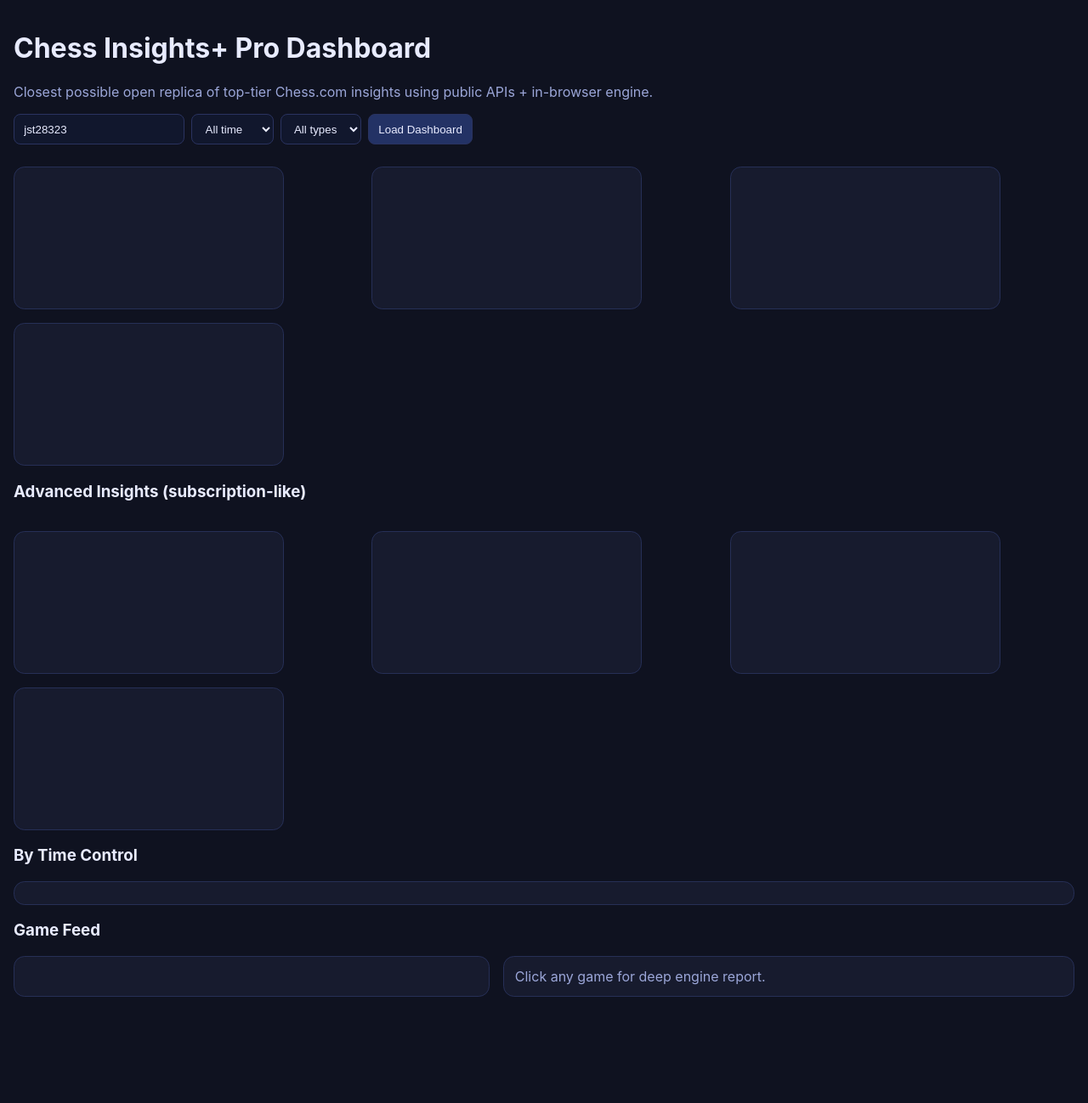
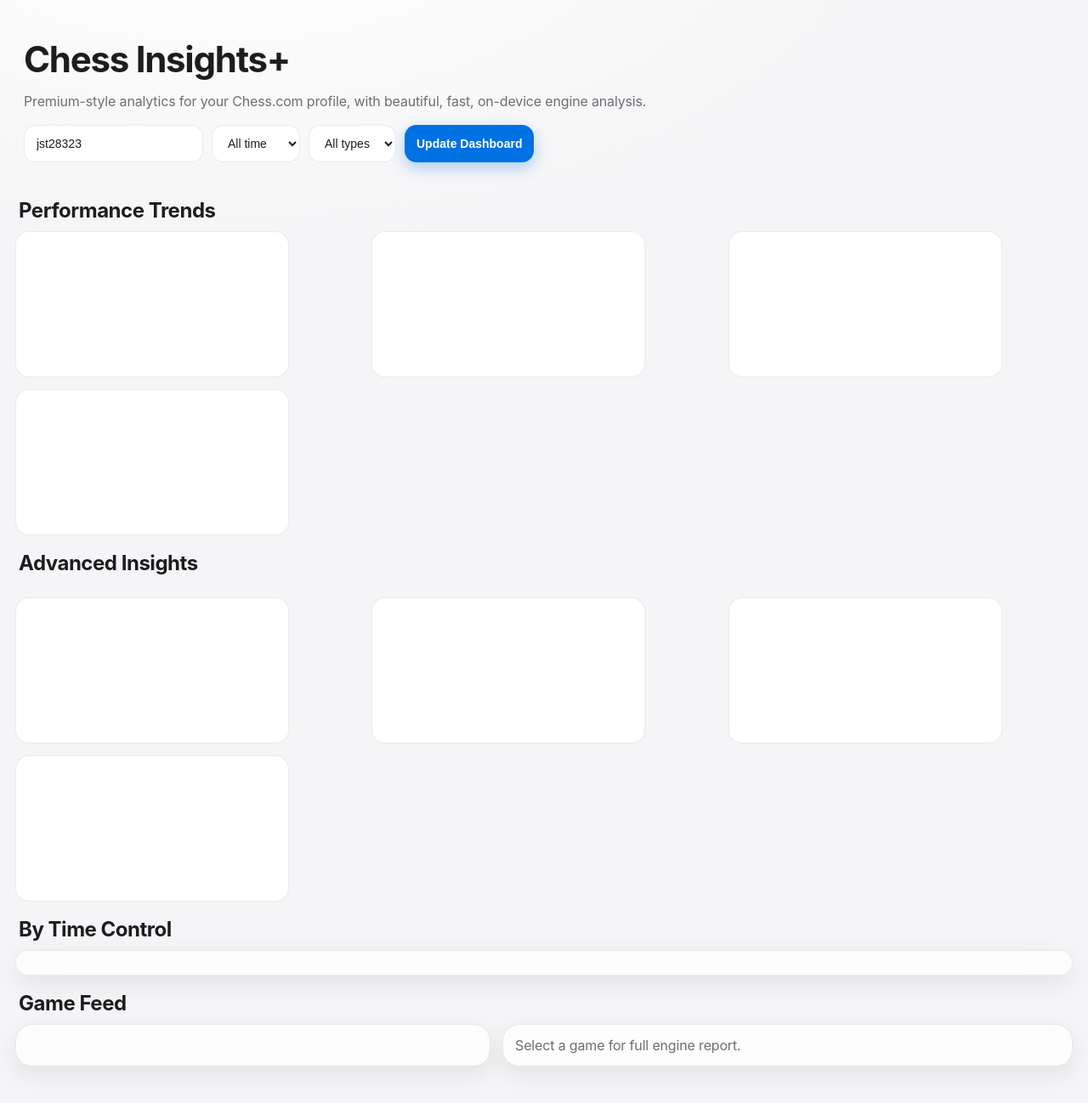
Before and after one commit to jst28323-art/chess-stats, a plain HTML site: page index.html in a window 1280 px wide. Shown: the whole page at 85% size. Before the commit the page ends 1189 px from the top, so only its background shows below. Drawn offline with nearby package versions, Linux system fonts and the light colour scheme; no server answers.

Commit message:
Redesign UI with Apple-inspired glassmorphism aesthetic

```diff
--- a/index.html
+++ b/index.html
@@ -7,52 +7,91 @@
   <script src="https://cdn.jsdelivr.net/npm/chart.js"></script>
   <script src="https://cdn.jsdelivr.net/npm/chess.js@1.0.0-beta.6/dist/chess.min.js"></script>
   <style>
-    :root { --bg:#0f1220; --panel:#171b2e; --text:#e8ebff; --muted:#9ba6d8; --good:#5bd18b; --bad:#ff7c8f; --warn:#ffca5c; }
-    body { margin:0; font-family:Inter,system-ui,sans-serif; background:var(--bg); color:var(--text); }
-    .wrap { max-width:1300px; margin:0 auto; padding:1rem; }
-    .toolbar,.toolbar2 { display:flex; gap:.5rem; flex-wrap:wrap; margin-bottom:.6rem; }
-    input,button,select { padding:.55rem .7rem; border-radius:.5rem; border:1px solid #2a3360; background:#11172d; color:var(--text); }
-    button{ cursor:pointer; background:#233265; }
-    .grid { display:grid; grid-template-columns:repeat(auto-fit,minmax(220px,1fr)); gap:.75rem; margin-bottom:1rem; }
-    .card { background:var(--panel); border:1px solid #262f56; border-radius:.8rem; padding:.8rem; }
-    .k { color:var(--muted); font-size:.85rem; } .v { font-size:1.3rem; font-weight:700; }
-    .charts,.charts2 { display:grid; grid-template-columns:repeat(auto-fit,minmax(320px,1fr)); gap:1rem; }
-    canvas { background:var(--panel); border:1px solid #262f56; border-radius:.8rem; padding:.5rem; }
-    .sub { color:var(--muted); }
-    .two-col{display:grid;grid-template-columns:1fr 1.2fr;gap:1rem}
-    .game-row{display:grid;grid-template-columns:95px 70px 1fr 60px 76px;gap:.4rem;width:100%;text-align:left;margin:.2rem 0;background:#11172d}
-    .win{color:var(--good)} .loss{color:var(--bad)} .draw{color:#ddd}
-    .tag{font-size:.8rem;padding:.05rem .3rem;border-radius:.3rem;border:1px solid #34407a}
-    .best{color:var(--good)} .inacc{color:#8bc8ff} .mist{color:var(--warn)} .blun{color:var(--bad)}
-    table { width:100%; border-collapse:collapse; font-size:.9rem; }
-    th,td { border-bottom:1px solid #2b345f; padding:.35rem; text-align:left; }
+    :root {
+      --bg:#f5f5f7; --panel:rgba(255,255,255,.74); --panel-solid:#fff; --text:#1d1d1f; --muted:#6e6e73;
+      --line:rgba(0,0,0,.08); --accent:#0071e3; --good:#1a7f37; --bad:#b42318; --warn:#b54708;
+      --radius:20px; --shadow:0 10px 30px rgba(0,0,0,.08);
+    }
+    *{box-sizing:border-box}
+    body{
+      margin:0; color:var(--text);
+      font-family:-apple-system,BlinkMacSystemFont,"SF Pro Text","SF Pro Display","Helvetica Neue",Helvetica,Arial,sans-serif;
+      background:radial-gradient(1200px 600px at 20% -10%, #ffffff, #f5f5f7 70%);
+      letter-spacing:-0.01em;
+    }
+    .wrap{max-width:1320px; margin:0 auto; padding:28px 18px 44px}
+    .hero{padding:20px 10px 24px}
+    h1{margin:0; font-size:42px; line-height:1.06; font-weight:700; letter-spacing:-.03em}
+    .sub{color:var(--muted)}
+    .toolbar{display:flex;gap:10px;flex-wrap:wrap;margin-top:18px}
+    input,button,select{
+      padding:12px 14px; border-radius:14px; border:1px solid var(--line); background:var(--panel-solid); color:var(--text);
+      font-size:14px; backdrop-filter:saturate(180%) blur(18px);
+    }
+    input,select{min-height:44px}
+    button{background:var(--accent); color:#fff; border:none; font-weight:600; box-shadow:0 6px 18px rgba(0,113,227,.32)}
+    button:hover{filter:brightness(1.03)}
+    .glass{background:var(--panel); backdrop-filter:saturate(180%) blur(24px); border:1px solid var(--line); box-shadow:var(--shadow); border-radius:var(--radius)}
+    .grid{display:grid;grid-template-columns:repeat(auto-fit,minmax(200px,1fr));gap:14px;margin-bottom:16px}
+    .card{padding:16px}
+    .k{color:var(--muted);font-size:12px;text-transform:uppercase;letter-spacing:.04em}
+    .v{font-size:24px;font-weight:650; margin-top:6px}
+    .section{margin-top:18px}
+    .section h3{font-size:24px;letter-spacing:-.02em;margin:10px 4px}
+    .charts,.charts2{display:grid;grid-template-columns:repeat(auto-fit,minmax(320px,1fr));gap:14px}
+    canvas{background:var(--panel-solid); border:1px solid var(--line); border-radius:16px; padding:10px}
+    .table-wrap,.feed,.details{padding:14px}
+    table{width:100%;border-collapse:collapse;font-size:13px}
+    th,td{padding:10px 8px;border-bottom:1px solid var(--line);text-align:left}
+    th{color:var(--muted);font-weight:600}
+    .two-col{display:grid;grid-template-columns:1fr 1.2fr;gap:14px}
+    .game-row{display:grid;grid-template-columns:95px 70px 1fr 60px 76px;gap:8px;width:100%;text-align:left;margin:6px 0;background:#fff;border:1px solid var(--line);border-radius:12px;padding:10px}
+    .game-row:hover{border-color:rgba(0,113,227,.45); box-shadow:0 4px 14px rgba(0,113,227,.14)}
+    .win{color:var(--good)} .loss{color:var(--bad)} .draw{color:#475467}
+    .tag{font-size:11px;padding:3px 8px;border-radius:999px;border:1px solid var(--line);color:var(--muted)}
+    .best{color:var(--good)} .inacc{color:#175cd3} .mist{color:var(--warn)} .blun{color:var(--bad)}
+    @media (max-width:980px){ .two-col{grid-template-columns:1fr} h1{font-size:34px} }
   </style>
 </head>
 <body>
 <div class="wrap">
-  <h1>Chess Insights+ Pro Dashboard</h1>
-  <p class="sub">Closest possible open replica of top-tier Chess.com insights using public APIs + in-browser engine.</p>
+  <div class="hero">
+    <h1>Chess Insights+</h1>
+    <p class="sub">Premium-style analytics for your Chess.com profile, with beautiful, fast, on-device engine analysis.</p>
     <div class="toolbar">
       <input id="username" value="jst28323" />
       <select id="rangeFilter"><option value="all">All time</option><option value="24h">Last 24h</option><option value="7d">Last 7d</option><option value="30d">Last 30d</option><option value="90d">Last 90d</option></select>
       <select id="timeClassFilter"><option value="all">All types</option><option value="bullet">Bullet</option><option value="blitz">Blitz</option><option value="rapid">Rapid</option><option value="daily">Daily</option></select>
-    <button id="loadBtn">Load Dashboard</button>
+      <button id="loadBtn">Update Dashboard</button>
       <span id="status" class="sub"></span>
+    </div>
   </div>
 
   <div class="grid" id="kpis"></div>
+
+  <section class="section">
+    <h3>Performance Trends</h3>
     <div class="charts"><canvas id="ratingChart"></canvas><canvas id="volumeChart"></canvas><canvas id="resultChart"></canvas><canvas id="oppRatingChart"></canvas></div>
+  </section>
 
-  <h3>Advanced Insights (subscription-like)</h3>
+  <section class="section">
+    <h3>Advanced Insights</h3>
     <div class="grid" id="advancedKpis"></div>
     <div class="charts2"><canvas id="accuracyTrendChart"></canvas><canvas id="phaseMistakeChart"></canvas><canvas id="weekdayChart"></canvas><canvas id="hourChart"></canvas></div>
+  </section>
 
-  <h3>By Time Control</h3><div class="card"><table id="timeControlTable"></table></div>
+  <section class="section">
+    <h3>By Time Control</h3>
+    <div class="glass table-wrap"><table id="timeControlTable"></table></div>
+  </section>
+
+  <section class="section">
     <h3>Game Feed <span id="feedCount" class="sub"></span></h3>
     <div class="two-col">
-    <div class="card" id="gamesFeed"></div>
-    <div class="card" id="gameDetails"><div class="sub">Click any game for deep engine report.</div></div>
+      <div class="glass feed" id="gamesFeed"></div>
+      <div class="glass details" id="gameDetails"><div class="sub">Select a game for full engine report.</div></div>
     </div>
+  </section>
 </div>
 <script src="app.js"></script>
 </body>
```
Lines whose indentation alone changed are shown as unchanged.
